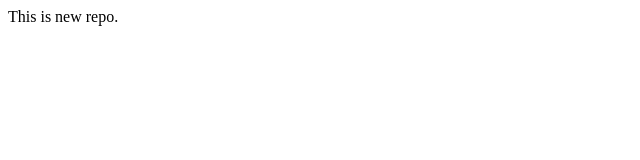
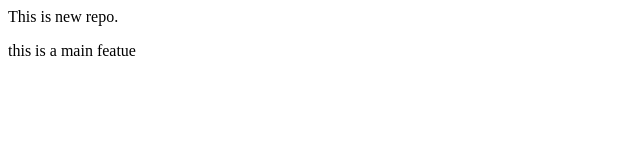
Before and after one commit to Ashutosh-Namde/localrepo, a plain HTML site: page index.html in a window 1280 px wide. Shown: the whole page, without its empty margins (0-640 px from the left). Drawn offline with Linux system fonts and the light colour scheme.

Commit message:
new feature

```diff
--- a/index.html
+++ b/index.html
@@ -1 +1,2 @@
 <p>This is new repo.</p>
+<p>this is a main featue</p>
```
